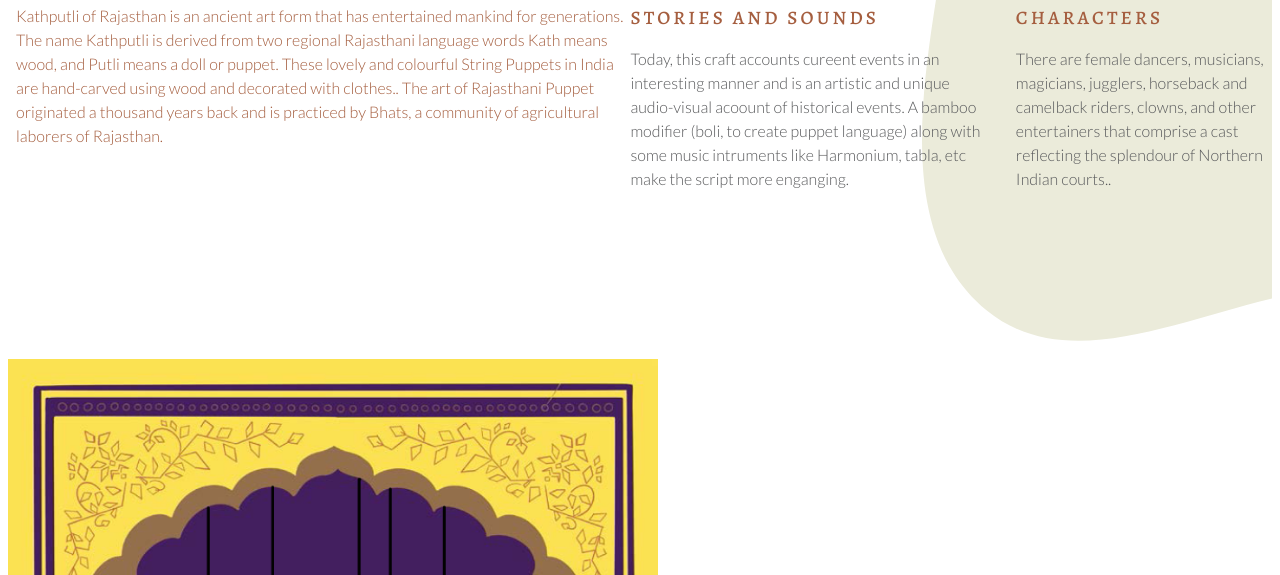
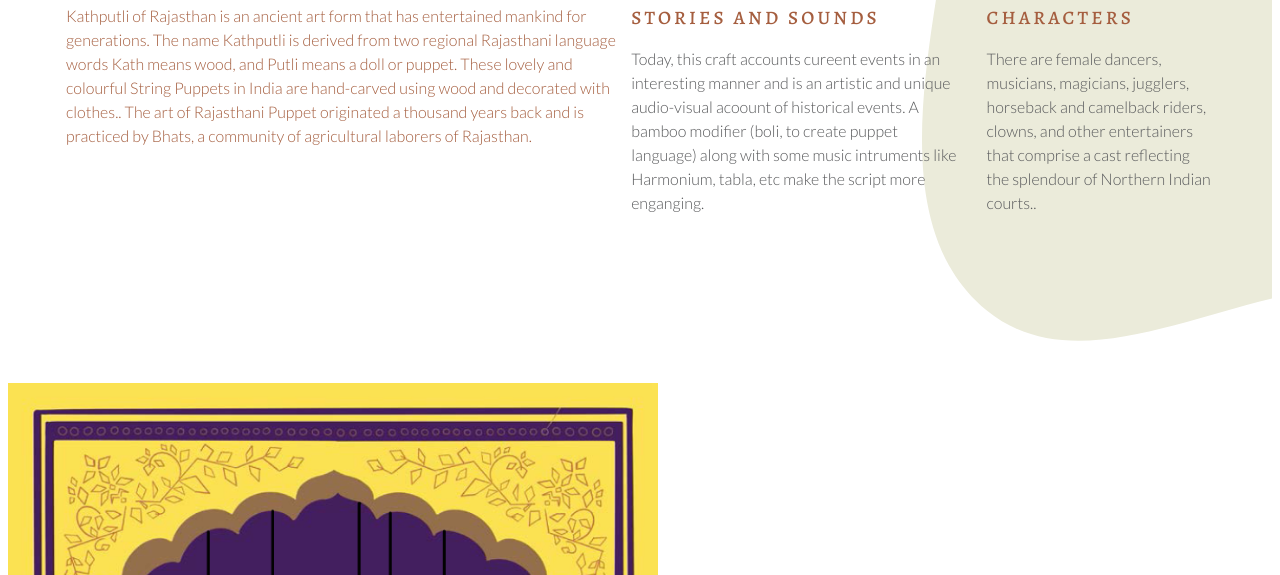
Before and after one commit to NIFT-Web-Design-Delhi/Parul_aggarwal, a plain HTML site: page Assignment_3/index.html in a window 1280 px wide. Shown: the part 745-1320 px from the top of the page. Drawn offline with nearby package versions, Linux system fonts and the light colour scheme; files whose address does not match are found by name.

Commit message:
Update design.css

```diff
--- a/Assignment_3/design.css
+++ b/Assignment_3/design.css
@@ -227,7 +227,7 @@ body {
 #about {
   /* width: 1300px; */
   margin: 8px;
-  padding: 120px 0;
+  padding: 120px 50px;
   display: flex;
   /* gap: 100px; */
 }
```
